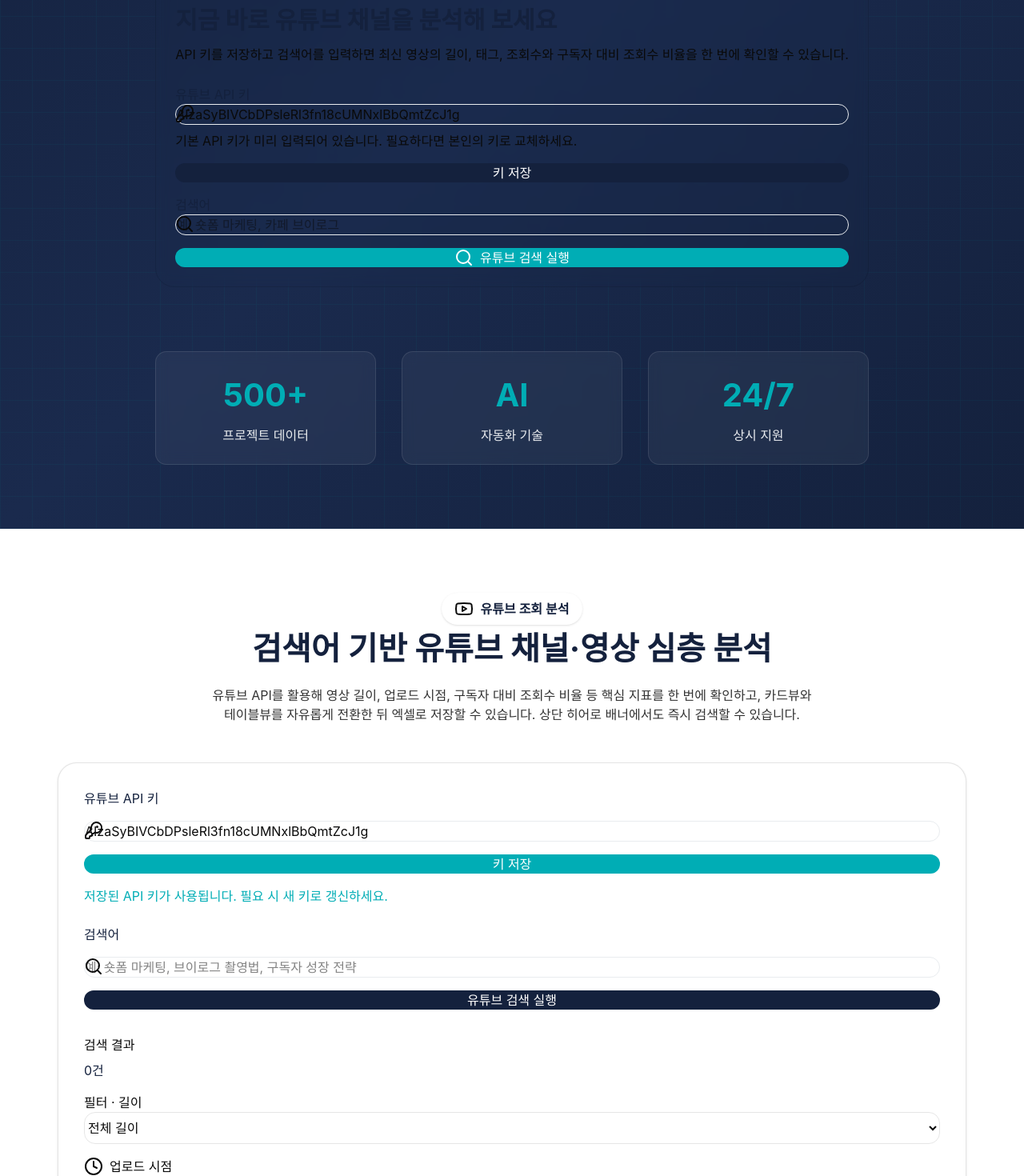
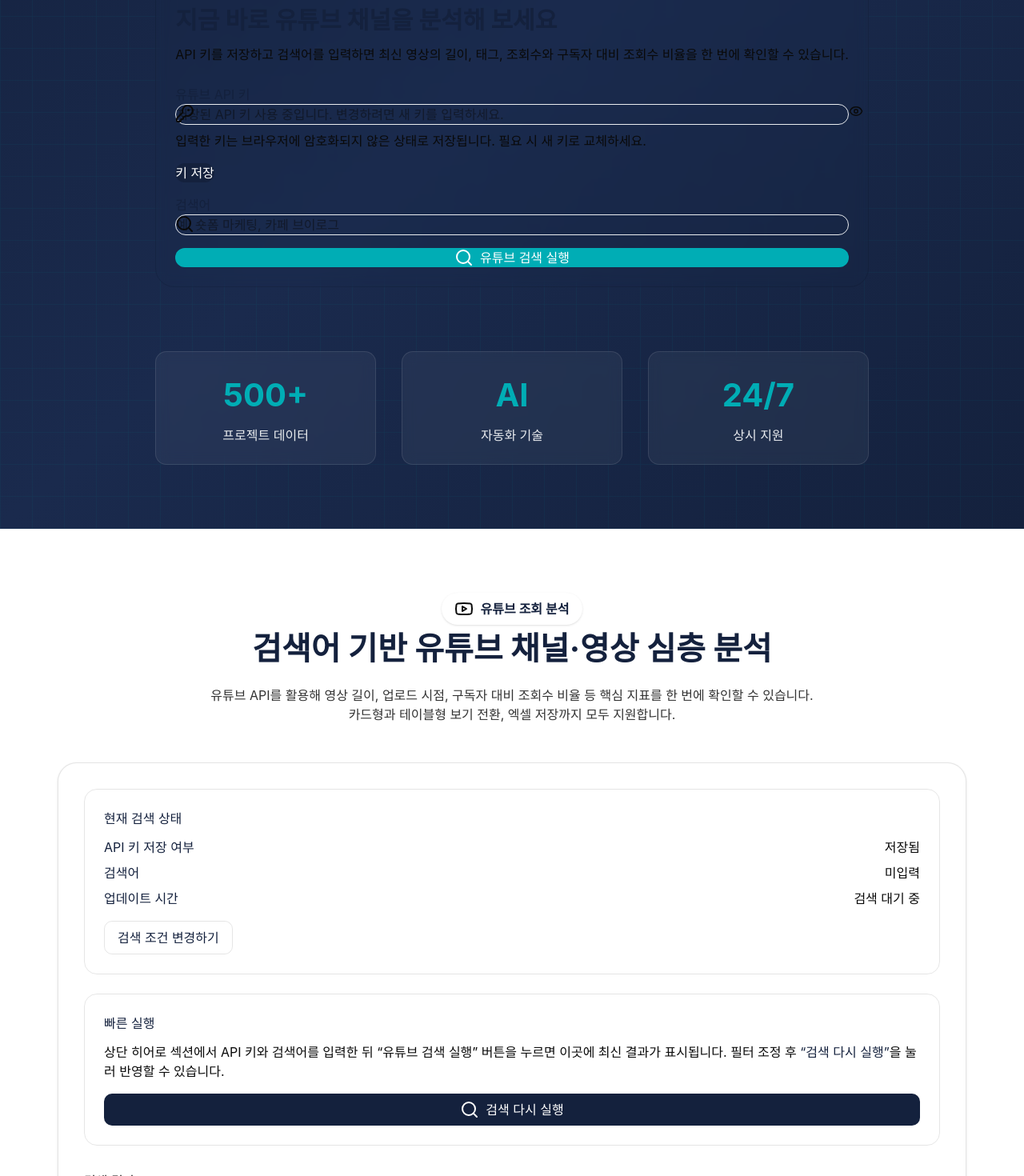
Before and after one commit to AIsulab/Sulab, a React (Vite) app: page / in a window 1280 px wide. Shown: the part 500-1970 px from the top of the page at 80% size. Built offline with nearby package versions, Linux system fonts and the light colour scheme; a web font is replaced by a local one.

Commit message:
fix: improve youtube analytics ux

```diff
--- a/src/components/HeroSection.tsx
+++ b/src/components/HeroSection.tsx
@@ -1,10 +1,12 @@
-import { FormEvent } from "react";
-import { AlertCircle, KeyRound, Loader2, Search } from "lucide-react";
+import { FormEvent, useState } from "react";
+import { AlertCircle, Eye, EyeOff, KeyRound, Loader2, Search } from "lucide-react";
 import { useYouTubeAnalytics } from "../contexts/YouTubeAnalyticsContext";
 
 export function HeroSection() {
   const {
+    apiKey,
     apiKeyInput,
+    hasStoredKey,
     setApiKeyInput,
     searchTerm,
     setSearchTerm,
@@ -15,11 +17,10 @@
     setError,
   } = useYouTubeAnalytics();
 
+  const [isApiKeyVisible, setIsApiKeyVisible] = useState(false);
+
   const scrollToContact = () => {
-    const element = document.getElementById("contact");
-    if (element) {
-      element.scrollIntoView({ behavior: "smooth" });
-    }
+    document.getElementById("contact")?.scrollIntoView({ behavior: "smooth" });
   };
 
   const handleSubmit = (event: FormEvent) => {
@@ -27,8 +28,18 @@
     handleSearch();
   };
 
+  const handleToggleApiKeyVisible = () => {
+    if (!isApiKeyVisible && !apiKeyInput && hasStoredKey) {
+      setApiKeyInput(apiKey);
+    }
+    setIsApiKeyVisible((prev) => !prev);
+  };
+
   return (
-    <section className="relative min-h-screen flex items-center justify-center overflow-hidden bg-gradient-to-br from-[#14213D] via-[#1a2a4d] to-[#14213D] pt-16">
+    <section
+      id="hero"
+      className="relative min-h-screen flex items-center justify-center overflow-hidden bg-gradient-to-br from-[#14213D] via-[#1a2a4d] to-[#14213D] pt-16"
+    >
       <div className="absolute inset-0 opacity-10">
         <svg className="w-full h-full" xmlns="http://www.w3.org/2000/svg">
           <defs>
@@ -87,14 +98,14 @@
             </div>
 
             <form onSubmit={handleSubmit} className="space-y-4">
-              <div className="grid gap-4 md:grid-cols-[2fr_1fr]">
+              <div className="grid gap-4 md:grid-cols-[2fr_auto]">
                 <div className="relative">
                   <label className="block text-sm font-semibold text-[#14213D] mb-2">
                     유튜브 API 키
                   </label>
                   <KeyRound className="w-5 h-5 text-[#8D99AE] absolute left-3 top-[3.1rem]" />
                   <input
-                    type="text"
+                    type={isApiKeyVisible ? "text" : "password"}
                     value={apiKeyInput}
                     onChange={(event) => {
                       setApiKeyInput(event.target.value);
@@ -102,25 +113,38 @@
                         setError(null);
                       }
                     }}
-                    placeholder="예: AIza..."
-                    className="w-full border border-[#E9ECEF] rounded-xl py-3 pl-10 pr-4 text-sm focus:outline-none focus:ring-2 focus:ring-[#00ADB5]"
+                    placeholder={
+                      hasStoredKey
+                        ? "저장된 API 키 사용 중입니다. 변경하려면 새 키를 입력하세요."
+                        : "예: AIza..."
+                    }
+                    className="w-full border border-[#E9ECEF] rounded-xl py-3 pl-10 pr-12 text-sm focus:outline-none focus:ring-2 focus:ring-[#00ADB5]"
+                    autoComplete="off"
                   />
+                  <button
+                    type="button"
+                    onClick={handleToggleApiKeyVisible}
+                    className="absolute right-3 top-1/2 -translate-y-1/2 text-[#8D99AE] hover:text-[#14213D]"
+                    aria-label={isApiKeyVisible ? "API 키 숨기기" : "API 키 표시"}
+                  >
+                    {isApiKeyVisible ? <EyeOff size={18} /> : <Eye size={18} />}
+                  </button>
                   <p className="mt-2 text-xs text-[#64748B]">
-                    기본 API 키가 미리 입력되어 있습니다. 필요하다면 본인의 키로 교체하세요.
+                    입력한 키는 브라우저에 암호화되지 않은 상태로 저장됩니다. 필요 시 새 키로 교체하세요.
                   </p>
                 </div>
                 <div className="flex items-end gap-3">
                   <button
                     type="button"
                     onClick={handleSaveApiKey}
-                    className="w-full sm:w-auto px-5 py-3 bg-[#14213D] text-white rounded-xl font-semibold hover:bg-[#1A2A4D] transition-colors"
+                    className="px-5 py-3 bg-[#14213D] text-white rounded-xl font-semibold hover:bg-[#1A2A4D] transition-colors"
                   >
                     키 저장
                   </button>
                 </div>
               </div>
 
-              <div className="grid gap-4 md:grid-cols-[2fr_1fr]">
+              <div className="grid gap-4 md:grid-cols-[2fr_auto]">
                 <div className="relative">
                   <label className="block text-sm font-semibold text-[#14213D] mb-2">
                     검색어
--- a/src/components/YouTubeAnalyticsSection.tsx
+++ b/src/components/YouTubeAnalyticsSection.tsx
@@ -2,7 +2,6 @@
   AlertCircle,
   Clock,
   Download,
-  KeyRound,
   LayoutGrid,
   Search,
   Table,
@@ -20,10 +19,10 @@
   type TimeFilter,
 } from "../contexts/YouTubeAnalyticsContext";
 
-const viewModeLabels = {
+const viewModeLabels: Record<"cards" | "table", string> = {
   cards: "카드 보기",
   table: "테이블 보기",
-} as const;
+};
 
 function renderRatioBadge(ratioLevel: number | null) {
   if (!ratioLevel) {
@@ -58,11 +57,8 @@
 
 export function YouTubeAnalyticsSection() {
   const {
-    apiKey,
-    apiKeyInput,
-    setApiKeyInput,
+    hasStoredKey,
     searchTerm,
-    setSearchTerm,
     durationFilter,
     setDurationFilter,
     timeFilter,
@@ -76,10 +72,13 @@
     setError,
     filteredVideos,
     lastUpdated,
-    handleSaveApiKey,
     handleSearch,
     handleExportExcel,
   } = useYouTubeAnalytics();
+
+  const scrollToHero = () => {
+    document.getElementById("hero")?.scrollIntoView({ behavior: "smooth" });
+  };
 
   return (
     <section id="youtube-analytics" className="py-20 bg-[#F8FAFB]">
@@ -99,70 +98,71 @@
           </h2>
           <p className="text-[#333333] max-w-3xl mx-auto leading-relaxed">
             유튜브 API를 활용해 영상 길이, 업로드 시점, 구독자 대비 조회수 비율 등
-            핵심 지표를 한 번에 확인하고, 카드뷰와 테이블뷰를 자유롭게 전환한 뒤
-            엑셀로 저장할 수 있습니다. 상단 히어로 배너에서도 즉시 검색할 수
-            있습니다.
+            핵심 지표를 한 번에 확인할 수 있습니다. 카드형과 테이블형 보기 전환,
+            엑셀 저장까지 모두 지원합니다.
           </p>
         </div>
 
         <div className="bg-white border border-[#E0E7EF] rounded-3xl p-8 shadow-sm space-y-8">
           <div className="grid gap-6 lg:grid-cols-[1.5fr_1fr]">
-            <div className="space-y-4">
-              <label className="block text-sm font-semibold text-[#14213D]">
-                유튜브 API 키
-              </label>
-              <div className="flex flex-col gap-4 sm:flex-row">
-                <div className="relative flex-1">
-                  <KeyRound className="w-5 h-5 text-[#8D99AE] absolute left-3 top-3" />
-                  <input
-                    type="text"
-                    value={apiKeyInput}
-                    onChange={(event) => setApiKeyInput(event.target.value)}
-                    placeholder="Google Cloud Console에서 발급받은 API 키를 입력하세요"
-                    className="w-full border border-[#E9ECEF] rounded-xl py-3 pl-10 pr-4 text-sm focus:outline-none focus:ring-2 focus:ring-[#00ADB5]"
-                  />
+            <div className="bg-[#F8FAFC] border border-[#E2E8F0] rounded-2xl p-6">
+              <h3 className="text-[#14213D] font-semibold text-lg mb-3">
+                현재 검색 상태
+              </h3>
+              <dl className="space-y-2 text-sm text-[#475569]">
+                <div className="flex items-center justify-between">
+                  <dt className="font-medium text-[#14213D]">API 키 저장 여부</dt>
+                  <dd>{hasStoredKey ? "저장됨" : "미저장"}</dd>
                 </div>
-                <button
-                  type="button"
-                  onClick={handleSaveApiKey}
-                  className="px-6 py-3 bg-[#00ADB5] text-white rounded-xl font-semibold hover:bg-[#00929A] transition-colors"
-                >
-                  키 저장
-                </button>
-              </div>
-              {apiKey ? (
-                <p className="text-xs text-[#00ADB5]">
-                  저장된 API 키가 사용됩니다. 필요 시 새 키로 갱신하세요.
-                </p>
-              ) : (
-                <p className="text-xs text-[#FF6B6B] flex items-center gap-1">
-                  <AlertCircle className="w-4 h-4" />
-                  API 키를 저장해야 검색을 실행할 수 있습니다.
-                </p>
-              )}
+                <div className="flex items-center justify-between">
+                  <dt className="font-medium text-[#14213D]">검색어</dt>
+                  <dd>{searchTerm.trim() ? searchTerm : "미입력"}</dd>
+                </div>
+                <div className="flex items-center justify-between">
+                  <dt className="font-medium text-[#14213D]">업데이트 시간</dt>
+                  <dd>
+                    {lastUpdated
+                      ? lastUpdated.toLocaleTimeString("ko-KR")
+                      : "검색 대기 중"}
+                  </dd>
+                </div>
+              </dl>
+              <button
+                type="button"
+                onClick={scrollToHero}
+                className="mt-4 inline-flex items-center gap-2 px-4 py-2 text-sm font-semibold rounded-lg border border-[#14213D] text-[#14213D] hover:bg-[#14213D] hover:text-white transition-colors"
+              >
+                검색 조건 변경하기
+              </button>
             </div>
 
-            <div className="space-y-4">
-              <label className="block text-sm font-semibold text-[#14213D]">
-                검색어
-              </label>
-              <div className="relative">
-                <Search className="w-5 h-5 text-[#8D99AE] absolute left-3 top-3" />
-                <input
-                  type="text"
-                  value={searchTerm}
-                  onChange={(event) => setSearchTerm(event.target.value)}
-                  placeholder="예: 숏폼 마케팅, 브이로그 촬영법, 구독자 성장 전략"
-                  className="w-full border border-[#E9ECEF] rounded-xl py-3 pl-10 pr-4 text-sm focus:outline-none focus:ring-2 focus:ring-[#00ADB5]"
-                />
-              </div>
+            <div className="bg-[#F8FAFC] border border-[#E2E8F0] rounded-2xl p-6">
+              <h3 className="text-[#14213D] font-semibold text-lg mb-3">
+                빠른 실행
+              </h3>
+              <p className="text-sm text-[#475569] leading-relaxed">
+                상단 히어로 섹션에서 API 키와 검색어를 입력한 뒤 “유튜브 검색 실행”
+                버튼을 누르면 이곳에 최신 결과가 표시됩니다. 필터 조정 후
+                <span className="font-semibold text-[#14213D]"> “검색 다시 실행”</span>을
+                눌러 반영할 수 있습니다.
+              </p>
               <button
                 type="button"
                 onClick={handleSearch}
                 disabled={isLoading}
-                className="w-full px-6 py-3 bg-[#14213D] text-white rounded-xl font-semibold hover:bg-[#1A2A4D] transition-colors disabled:opacity-60 disabled:cursor-not-allowed"
+                className="mt-4 w-full inline-flex items-center justify-center gap-2 px-5 py-2 rounded-lg bg-[#14213D] text-white font-semibold hover:bg-[#1A2A4D] transition-colors disabled:opacity-60 disabled:cursor-not-allowed"
               >
-                {isLoading ? "검색 중..." : "유튜브 검색 실행"}
+                {isLoading ? (
+                  <>
+                    <Search className="w-4 h-4 animate-pulse" />
+                    검색 중...
+                  </>
+                ) : (
+                  <>
+                    <Search className="w-4 h-4" />
+                    검색 다시 실행
+                  </>
+                )}
               </button>
             </div>
           </div>
--- a/src/contexts/YouTubeAnalyticsContext.tsx
+++ b/src/contexts/YouTubeAnalyticsContext.tsx
@@ -188,6 +188,7 @@
 interface YouTubeAnalyticsContextValue {
   apiKey: string;
   apiKeyInput: string;
+  hasStoredKey: boolean;
   setApiKeyInput: (value: string) => void;
   searchTerm: string;
   setSearchTerm: (value: string) => void;
@@ -219,8 +220,9 @@
 }: {
   children: ReactNode;
 }) {
-  const [apiKey, setApiKey] = useState(defaultApiKey);
-  const [apiKeyInput, setApiKeyInput] = useState(defaultApiKey);
+  const [apiKey, setApiKey] = useState("");
+  const [apiKeyInput, setApiKeyInput] = useState("");
+  const [hasStoredKey, setHasStoredKey] = useState(false);
   const [searchTerm, setSearchTerm] = useState("");
   const [durationFilter, setDurationFilter] =
     useState<DurationFilter>("all");
@@ -240,12 +242,13 @@
     const savedKey = localStorage.getItem("youtubeApiKey") ?? "";
     if (savedKey.trim()) {
       setApiKey(savedKey);
-      setApiKeyInput(savedKey);
-    } else {
-      setApiKey(defaultApiKey);
-      setApiKeyInput(defaultApiKey);
-      localStorage.setItem("youtubeApiKey", defaultApiKey);
+      setHasStoredKey(true);
+      return;
     }
+
+    setApiKey(defaultApiKey);
+    setHasStoredKey(true);
+    localStorage.setItem("youtubeApiKey", defaultApiKey);
   }, []);
 
   const filteredVideos = useMemo(() => {
@@ -265,10 +268,16 @@
 
   const handleSaveApiKey = () => {
     const trimmedKey = apiKeyInput.trim();
+    if (!trimmedKey) {
+      setError("API 키를 입력해주세요.");
+      return;
+    }
+
     setApiKey(trimmedKey);
-    if (typeof window !== "undefined") {
-      localStorage.setItem("youtubeApiKey", trimmedKey);
-    }
+    setHasStoredKey(true);
+    localStorage.setItem("youtubeApiKey", trimmedKey);
+    setApiKeyInput("");
+    setError(null);
   };
 
   const handleExportExcel = () => {
@@ -300,11 +309,13 @@
   };
 
   const handleSearch = async () => {
+    const trimmedTerm = searchTerm.trim();
     if (!apiKey) {
       setError("먼저 유튜브 API 키를 저장해주세요.");
       return;
     }
-    if (!searchTerm.trim()) {
+
+    if (!trimmedTerm) {
       setError("검색어를 입력해주세요.");
       return;
     }
@@ -317,7 +328,7 @@
       const searchParams = new URLSearchParams({
         key: apiKey,
         part: "snippet",
-        q: searchTerm.trim(),
+        q: trimmedTerm,
         type: "video",
         maxResults: "25",
         order: "date",
@@ -468,6 +479,7 @@
   const value: YouTubeAnalyticsContextValue = {
     apiKey,
     apiKeyInput,
+    hasStoredKey,
     setApiKeyInput,
     searchTerm,
     setSearchTerm,
```
